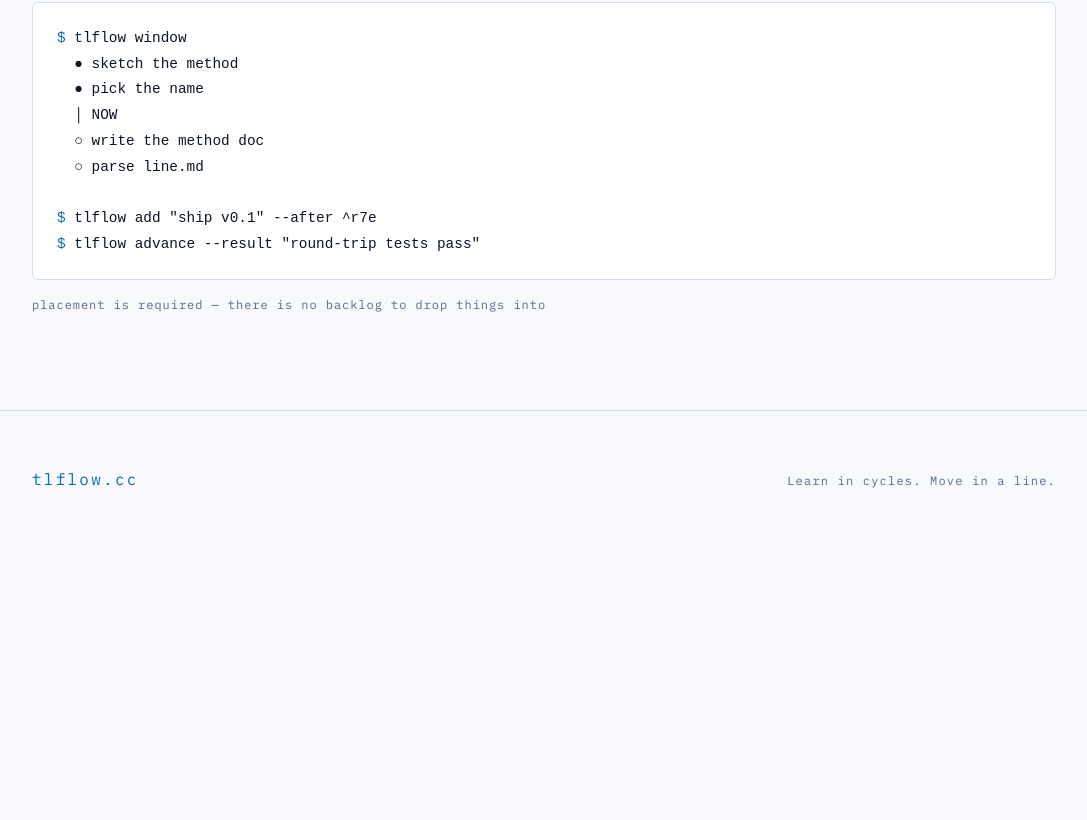
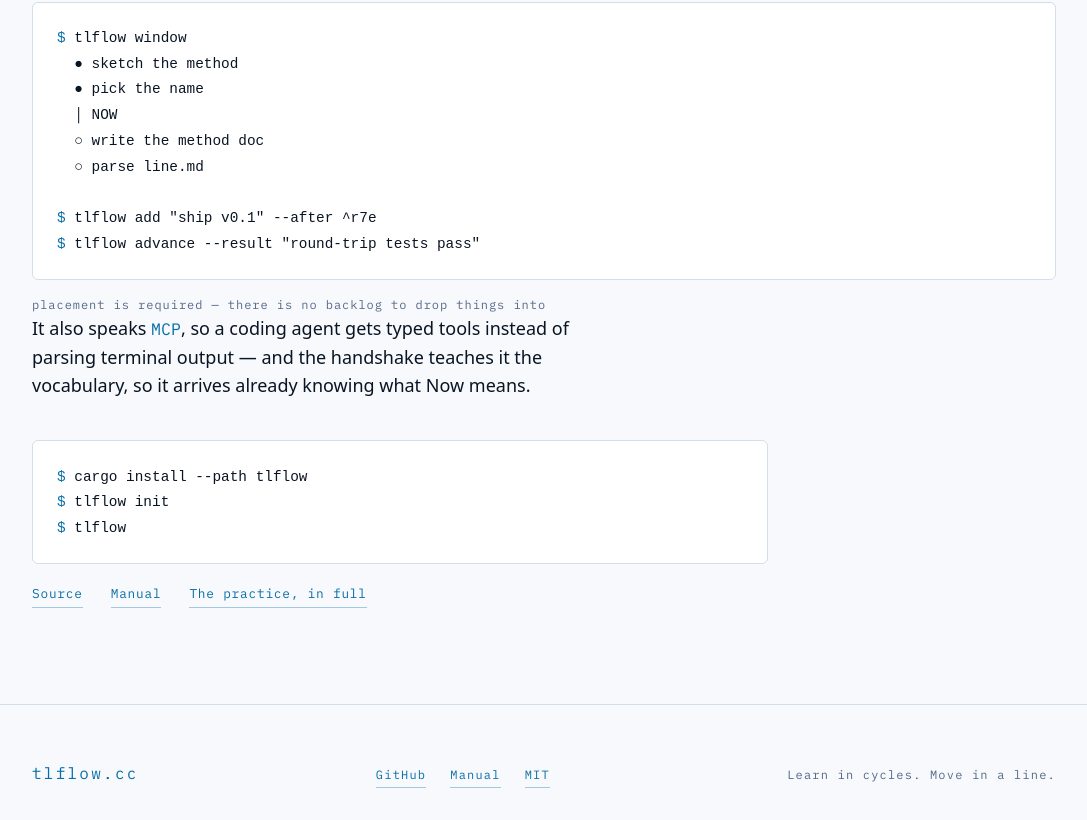
Before and after one commit to DanielCarmingham/throughline, an Astro site in the folder site/: page / in a window 1280 px wide. Shown: the part 7531-8351 px from the top of the page, without its empty margins (96-1183 px from the left). Before the commit the page ends 8147 px from the top, so only its background shows below. Built offline with nearby package versions, Linux system fonts and the light colour scheme; Astro itself is replaced by a stand-in of ours.

Commit message:
feat(site): give the manifesto somewhere to go
The site had zero outbound links and mentioned neither the repository, the
install path, MCP, nor themes — all of which now exist and are public.
Someone could read the whole argument, be persuaded, and have nowhere to go.

Adds the install lines, a sentence on MCP, and links to source, manual and
method. Kept inside the existing design language rather than bolted on as a
call to action.

```diff
--- a/site/src/pages/index.astro
+++ b/site/src/pages/index.astro
@@ -233,12 +233,40 @@ const vocabulary = [
 <span class="c">$</span> tlflow advance --result "round-trip tests pass"</code></pre>
           <figcaption>placement is required — there is no backlog to drop things into</figcaption>
         </figure>
+
+        <div class="prose">
+          <p>
+            It also speaks <span class="term">MCP</span>, so a coding agent gets typed tools instead
+            of parsing terminal output — and the handshake teaches it the vocabulary, so it arrives
+            already knowing what Now means.
+          </p>
+        </div>
+
+        <div class="get">
+          <pre class="ascii" aria-label="Installing tlflow"><code><span class="c">$</span> cargo install --path tlflow
+<span class="c">$</span> tlflow init
+<span class="c">$</span> tlflow</code></pre>
+          <p class="get__links">
+            <a href="https://github.com/DanielCarmingham/throughline">Source</a>
+            <a href="https://github.com/DanielCarmingham/throughline/blob/main/docs/manual.md"
+              >Manual</a
+            >
+            <a href="https://github.com/DanielCarmingham/throughline/blob/main/docs/method.md"
+              >The practice, in full</a
+            >
+          </p>
+        </div>
       </div>
     </section>
 
     <footer class="footer">
       <div class="wrap footer__inner">
         <p class="footer__mark">tlflow.cc</p>
+        <p class="footer__links">
+          <a href="https://github.com/DanielCarmingham/throughline">GitHub</a>
+          <a href="https://github.com/DanielCarmingham/throughline/blob/main/docs/manual.md">Manual</a>
+          <a href="https://github.com/DanielCarmingham/throughline/blob/main/LICENSE">MIT</a>
+        </p>
         <p class="footer__tag">Learn in cycles. Move in a line.</p>
       </div>
     </footer>
@@ -366,6 +394,45 @@ const vocabulary = [
     }
   }
 
+  /* --- getting it ----------------------------------------------- */
+  .get {
+    margin-top: 2.5rem;
+    max-width: 46rem;
+  }
+
+  .get__links {
+    display: flex;
+    flex-wrap: wrap;
+    gap: 1.75rem;
+    margin: 1.25rem 0 0;
+    font-family: var(--mono);
+    font-size: 0.8rem;
+    letter-spacing: 0.06em;
+  }
+
+  .get__links a,
+  .footer__links a {
+    color: var(--accent);
+    text-decoration: none;
+    border-bottom: 1px solid color-mix(in srgb, var(--accent) 35%, transparent);
+    padding-bottom: 0.15rem;
+    transition: border-color 0.15s ease;
+  }
+
+  .get__links a:hover,
+  .footer__links a:hover {
+    border-bottom-color: var(--accent);
+  }
+
+  .footer__links {
+    display: flex;
+    gap: 1.5rem;
+    margin: 0;
+    font-family: var(--mono);
+    font-size: 0.75rem;
+    letter-spacing: 0.1em;
+  }
+
   /* --- footer --------------------------------------------------- */
   .footer {
     border-top: 1px solid var(--rule);
```
